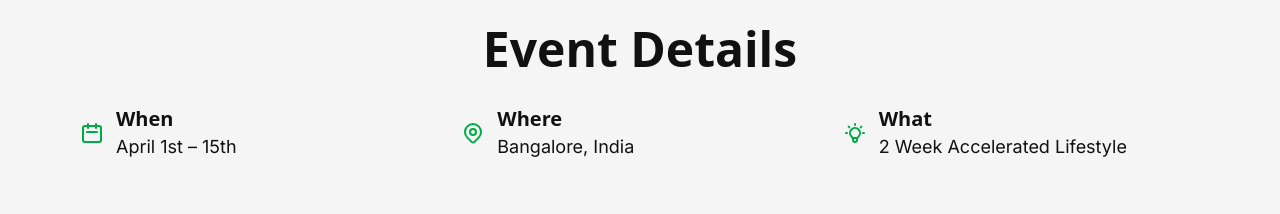
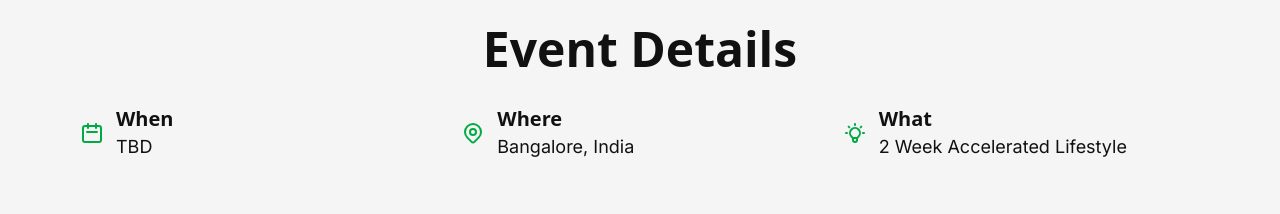
Before and after one commit to ZoHouse/Zozalu, a Next.js app in the folder website/: page / in a window 1280 px wide. Shown: the part 1360-1574 px from the top of the page. Built offline with nearby package versions, Linux system fonts and the light colour scheme.

Commit message:
chore: update event dates to TBD

```diff
--- a/website/src/components/EventDetails.tsx
+++ b/website/src/components/EventDetails.tsx
@@ -361,7 +361,7 @@
               </svg>
               <div>
                 <h3 className="text-xl font-bold">When</h3>
-                <p className="text-lg">April 1st – 15th</p>
+                <p className="text-lg">TBD</p>
               </div>
             </div>
           </div>
```
